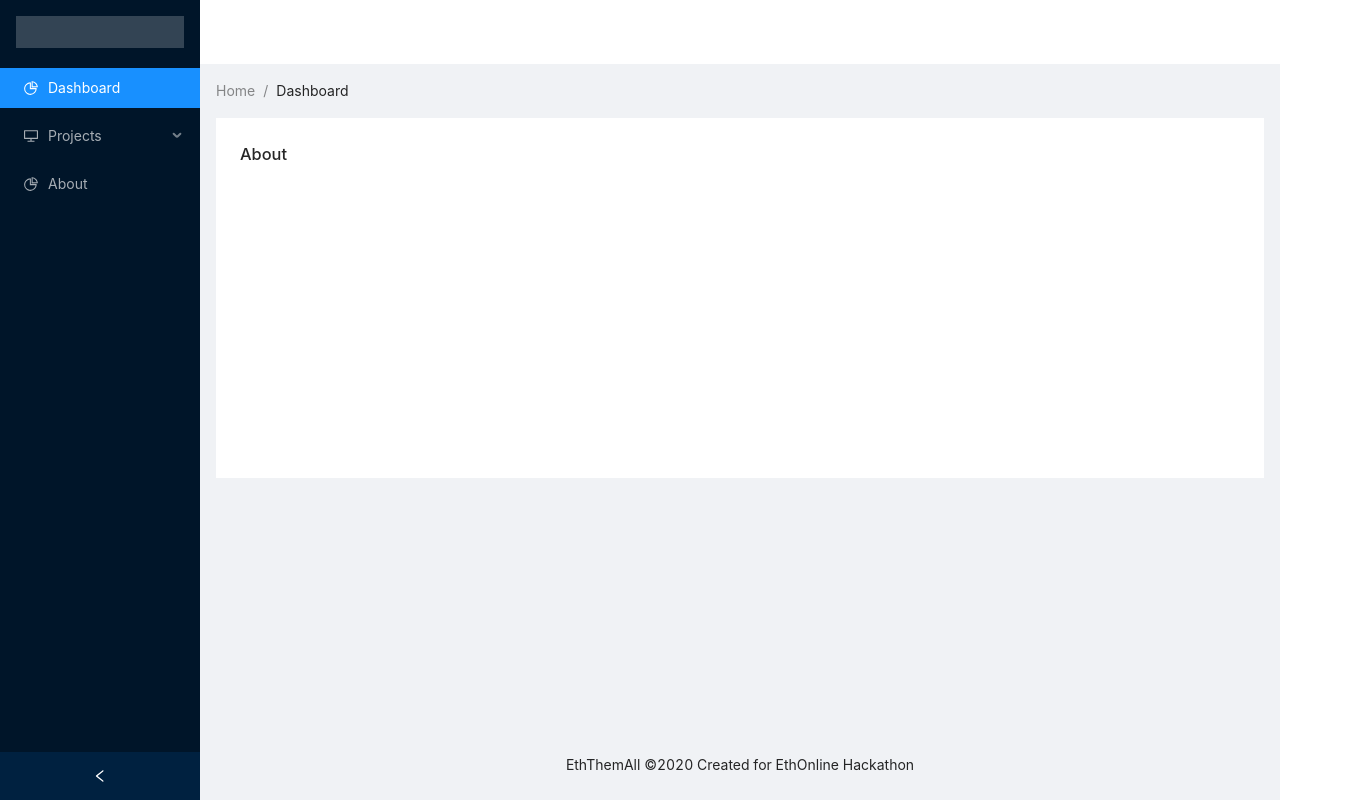
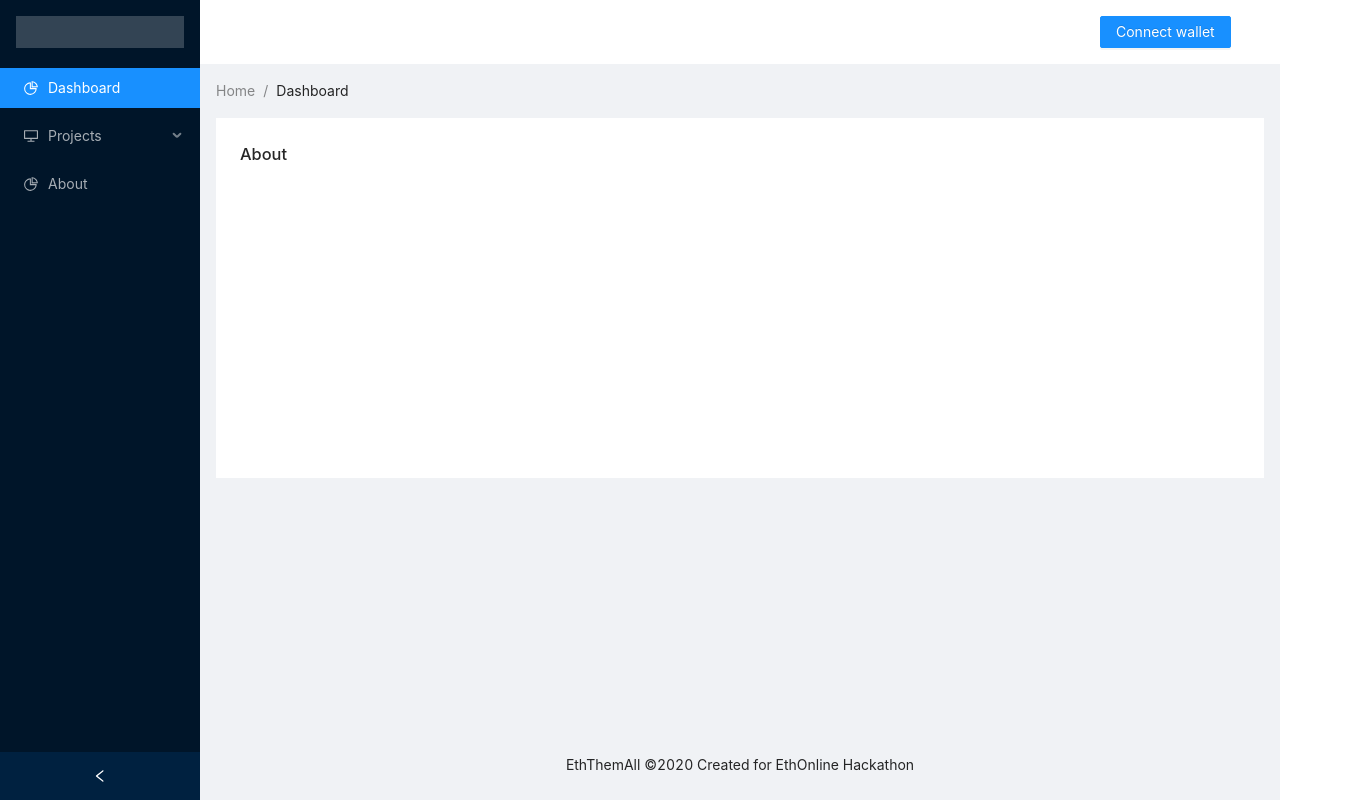
Before and after one commit to BlockHubDefi/EthThemAll, a React (Create React App) app in the folder packages/front/: page /about in a window 1280 px wide. Shown: the whole page, 1370 px wide, since content can reach past the window. Built offline with nearby package versions, Linux system fonts and the light colour scheme.

Commit message:
Integrate web3modal

```diff
--- a/packages/front/package.json
+++ b/packages/front/package.json
@@ -11,7 +11,9 @@
     "react": "^16.13.1",
     "react-dom": "^16.13.1",
     "react-router-dom": "^5.2.0",
-    "react-scripts": "3.4.3"
+    "react-scripts": "3.4.3",
+    "web3": "^1.3.0",
+    "web3modal": "^1.9.1"
   },
   "scripts": {
     "start": "react-scripts start",
--- a/packages/front/src/MainLayout.js
+++ b/packages/front/src/MainLayout.js
@@ -1,12 +1,15 @@
-import React, { Fragment, useState } from 'react';
+import React, { Fragment, useEffect, useState } from 'react';
 import 'antd/dist/antd.css';
 import './mainLayout.css';
-import { Layout, Menu, Breadcrumb } from 'antd';
+import { Layout, Menu, Breadcrumb, Button } from 'antd';
+import { Row, Col } from 'antd';
 import {
     DesktopOutlined,
     PieChartOutlined
 } from '@ant-design/icons';
 import { Link } from "react-router-dom";
+import Web3 from "web3";
+import Web3Modal from "web3modal";
 
 const { Header, Content, Footer, Sider } = Layout;
 const { SubMenu } = Menu;
@@ -16,6 +19,27 @@ function MainLayout(props) {
 
     const onCollapse = collapsed => {
         setCollapsed(collapsed);
+    };
+
+    const loadWeb3Provider = async () => {
+        console.log('Connecting to provider.....');
+        const providerOptions = {
+        };
+        const web3Modal = new Web3Modal({
+            network: 'mainnet', // optional
+            // network: 'ropsten', // optional
+            cacheProvider: true, // optional
+            providerOptions
+        });
+        const provider = await web3Modal.connect();
+        // If you want to use web3, uncomment this: web3 = new Web3(provider);
+        const provider_ = new Web3(provider);
+        console.log(provider);
+        const signer = provider_.getSigner();
+        const balance = await provider_.getBalance(await signer.getAddress());
+        console.log('.... connected');
+        console.log(balance);
+        //console.log(provider_);
     };
 
     return (
@@ -41,7 +65,14 @@ function MainLayout(props) {
                     </Menu>
                 </Sider>
                 <Layout className="site-layout">
-                    <Header className="site-layout-background" style={{ padding: 0 }} />
+                    <Header className="site-layout-background" style={{ padding: 0 }}>
+                       <Row>
+                            <Col span={6} offset={20}>
+                                <Button type="primary" onClick={loadWeb3Provider} >Connect wallet</Button>
+                            </Col>
+                       </Row>
+
+                    </Header>
                     <Content style={{ margin: '0 16px' }}>
                         <Breadcrumb style={{ margin: '16px 0' }}>
                             <Breadcrumb.Item>Home</Breadcrumb.Item>
```
Also changed, not shown: 1 other file (tests, documents, lock files or other folders).
